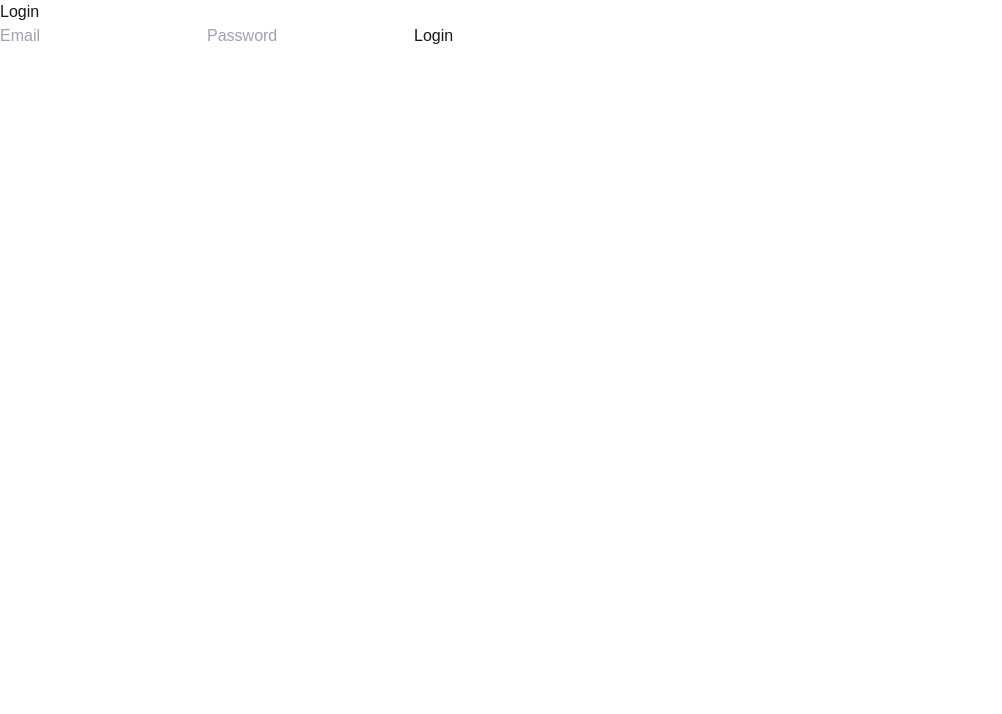
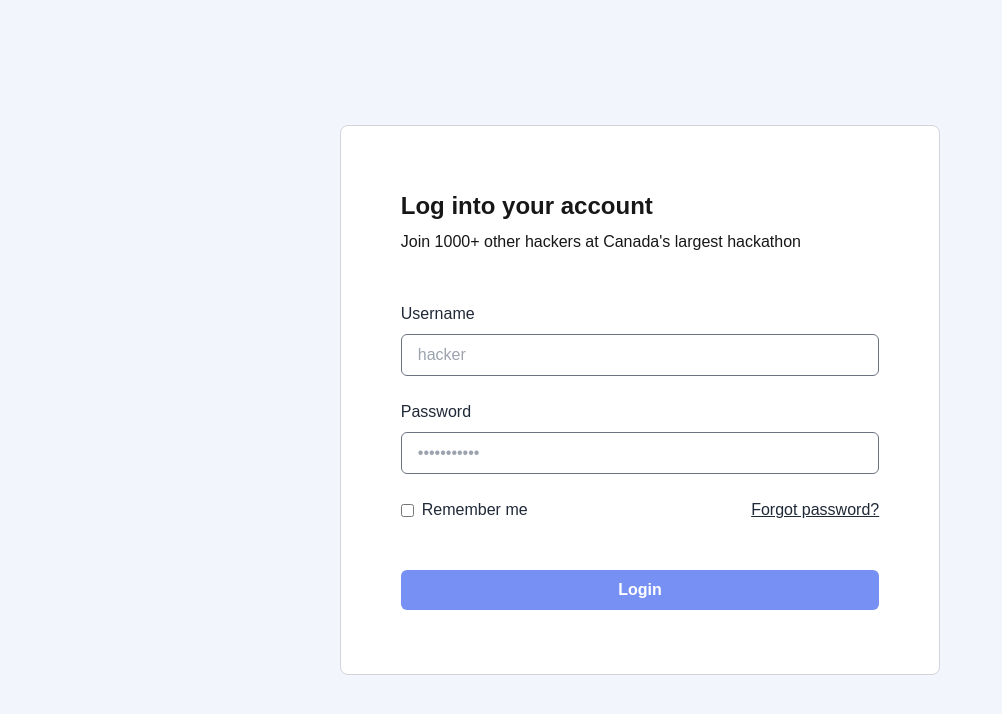
Before and after one commit to MiniCube11/htn-frontend, a Next.js app: page /login in a window 1280 px wide. Shown: the top 714 px of the page, without its empty margins (0-1002 px from the left). Built offline with nearby package versions, Linux system fonts and the light colour scheme.

Commit message:
feat: create login page

```diff
--- a/app/login/page.tsx
+++ b/app/login/page.tsx
@@ -1,12 +1,32 @@
 export default function Login() {
   return (
-    <div>
-    <h2>Login</h2>
-    <form>
-      <input type="text" placeholder="Email" />
-      <input type="password" placeholder="Password" />
-      <button>Login</button>
-    </form>
+    <div className="flex flex-col items-center justify-center h-screen lg:bg-[#F3F5FC]">
+      <form className="w-screen lg:w-[600px] py-16 bg-white lg:border lg:border-gray-300 rounded-lg flex flex-col justify-center items-center">
+        <h2 className="text-2xl font-bold w-[90%] lg:w-[80%]">Log into your account</h2>
+        <p className="w-[90%] lg:w-[80%] mt-2">Join 1000+ other hackers at Canada's largest hackathon</p>
+        <h2 className="w-[90%] lg:w-[80%] mt-12 text-gray-800">Username</h2>
+        <input
+          type="text"
+          placeholder="hacker"
+          className="w-[90%] lg:w-[80%] py-2 px-4 border border-gray-500 focus:border-gray-800 rounded-md outline-none mt-2"
+        />
+        <h2 className="mt-6 text-gray-800 w-[90%] lg:w-[80%]">Password</h2>
+        <input
+          type="password"
+          placeholder="•••••••••••"
+          className="w-[90%] lg:w-[80%] py-2 px-4 border border-gray-500 focus:border-gray-800 rounded-md outline-none mt-2"
+        />
+        <div className="flex justify-between items-center mt-6 w-[90%] lg:w-[80%]">
+          <div className="flex items-center">
+            <input type="checkbox" id="rememberMe" className="mr-2" />
+            <label htmlFor="rememberMe" className="text-gray-800">Remember me</label>
+          </div>
+          <a href="#" className="text-gray-800 hover:text-gray-600 transition block underline">Forgot password?</a>
+        </div>
+        <button className="bg-[#7790F3] hover:bg-[#8FA3F5] transition block w-[90%] lg:w-[80%] rounded-md py-2 mt-12 text-white font-semibold">
+          Login
+        </button>
+      </form>
     </div>
   );
 }
```
